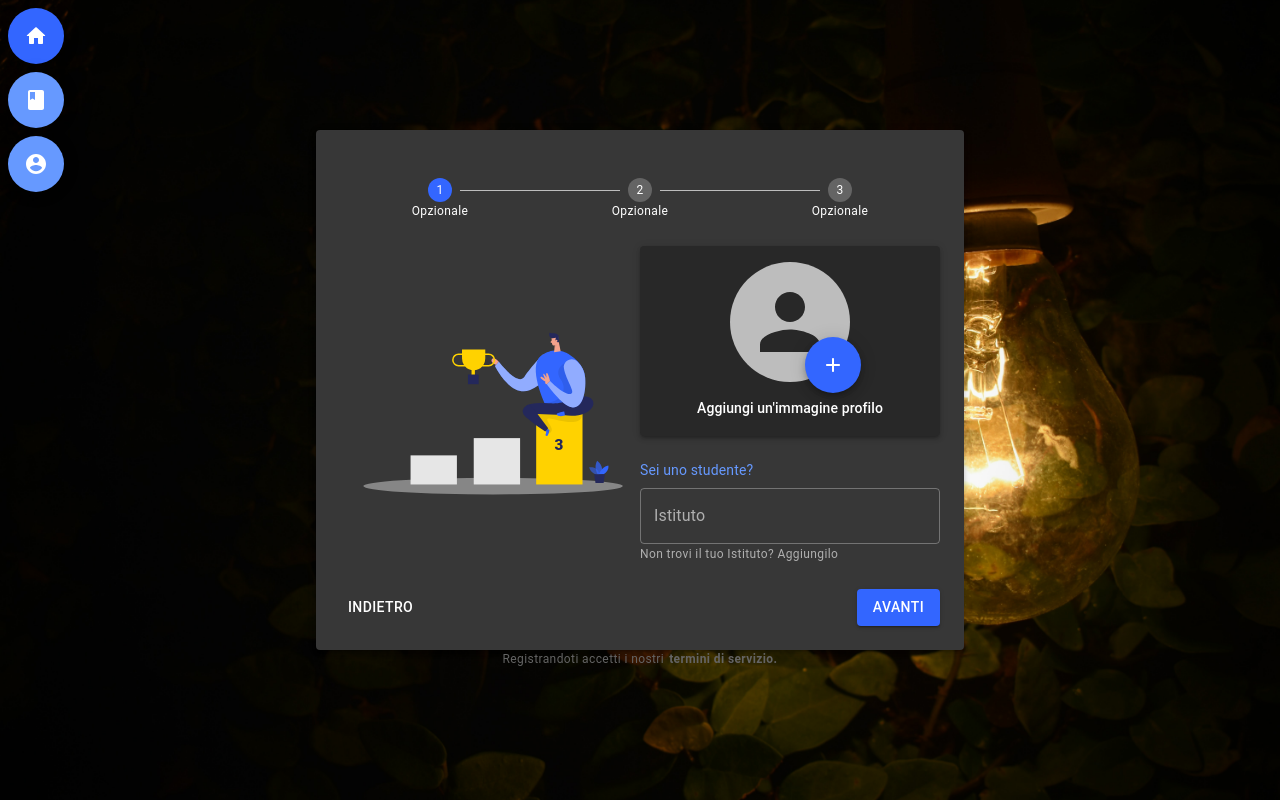
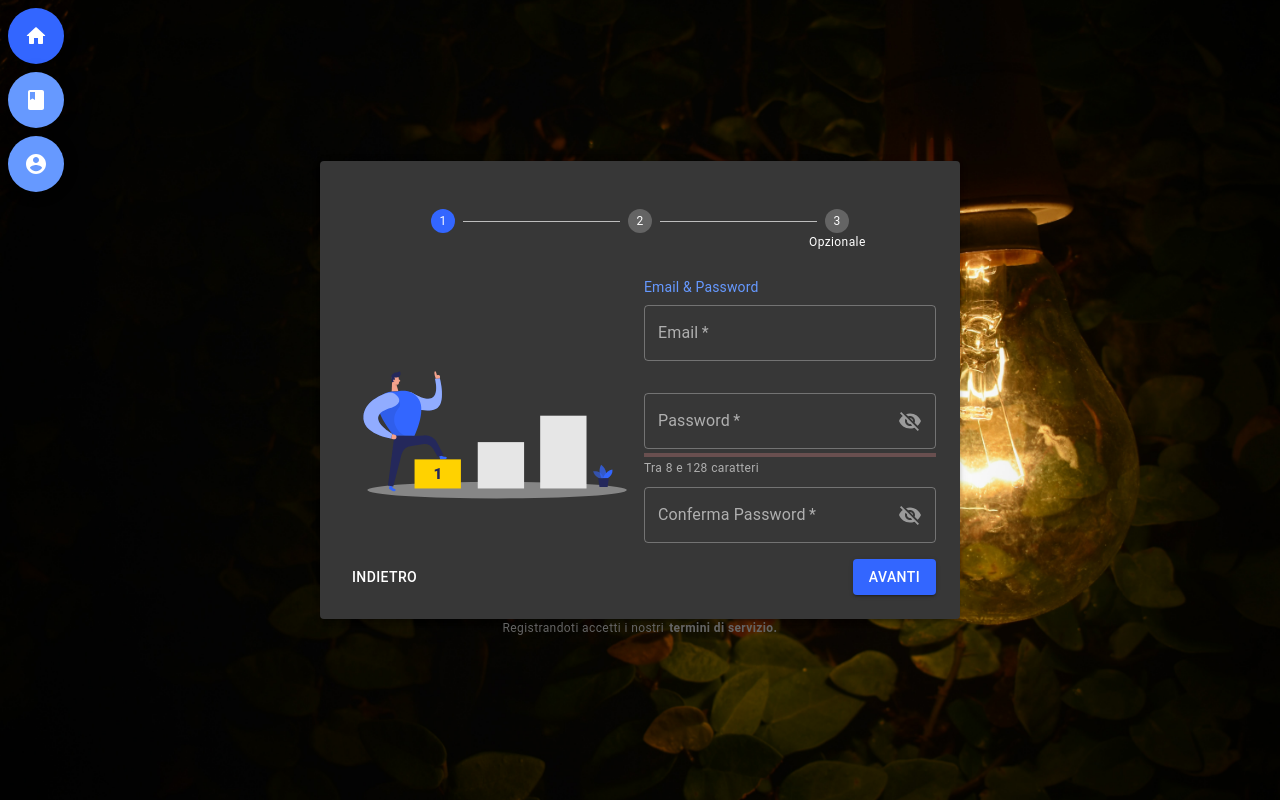
Before and after one commit to webion-hub/cody, a React (Create React App) app in the folder cody/ClientApp/: page /sign-up in a window 1280 px wide. Built offline with nearby package versions, Linux system fonts and the light colour scheme; no server answers.

Commit message:
small changes

```diff
--- a/cody/ClientApp/src/components/add_photo.js
+++ b/cody/ClientApp/src/components/add_photo.js
@@ -1,13 +1,11 @@
 import React, { Component } from 'react';
 
-import { Grid } from '@material-ui/core';
 import { Box } from '@material-ui/core';
 import { Fab } from '@material-ui/core';
 import { Avatar } from '@material-ui/core';
 import { withStyles } from '@material-ui/core/styles';
 import { Badge } from '@material-ui/core';
 
-import PersonRoundedIcon from '@material-ui/icons/PersonRounded';
 import AddRoundedIcon from '@material-ui/icons/AddRounded';
 import DeleteRoundedIcon from '@material-ui/icons/DeleteRounded';
 
--- a/cody/ClientApp/src/pages/sign_up/sign_up.js
+++ b/cody/ClientApp/src/pages/sign_up/sign_up.js
@@ -120,19 +120,6 @@ export class SignUp extends Component {
 
     let elements = [
       {
-        controller: null,
-        element: <OptionalData
-          imageWidth = {Form.imageWidth}
-          formWidth = {Form.width}
-          checkErrors = {this.state.checkErrors}
-          school = {this.handleChange("schoolId")}
-          profileImage = {this.handleChange("profileImage")}
-          values = {{
-            schoolId: this.state.schoolId,
-          }}
-        />,
-      },
-      {
         controller: new EmailPasswordController(),
         element: <EmailPassword
           imageWidth = {Form.imageWidth}
@@ -175,7 +162,19 @@ export class SignUp extends Component {
           }}
         />
       },
-
+      {
+        controller: null,
+        element: <OptionalData
+          imageWidth = {Form.imageWidth}
+          formWidth = {Form.width}
+          checkErrors = {this.state.checkErrors}
+          school = {this.handleChange("schoolId")}
+          profileImage = {this.handleChange("profileImage")}
+          values = {{
+            schoolId: this.state.schoolId,
+          }}
+        />,
+      },
     ]
 
     const elementsNumber = elements.length;
@@ -201,7 +200,7 @@ export class SignUp extends Component {
             <SignUpStepper
               steps={elementsNumber}
               onClick={() => {this.onClick(elements[this.state.currentStep].controller)}}
-              optionalSteps={[1,2,3]}
+              optionalSteps={[3]}
               element={this.state.currentStep > elementsNumber ? null : elements[this.state.currentStep].element}
               currentStep={this.handleChange("currentStep")}
               newStep={this.state.newStep}
```
